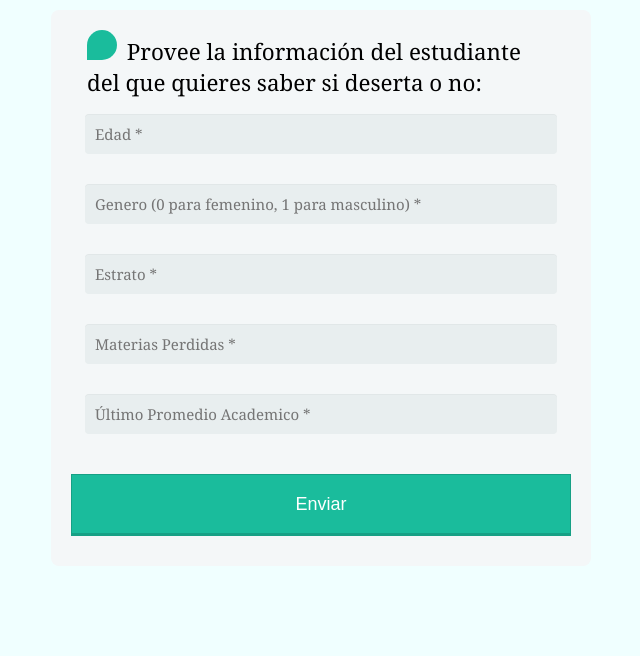
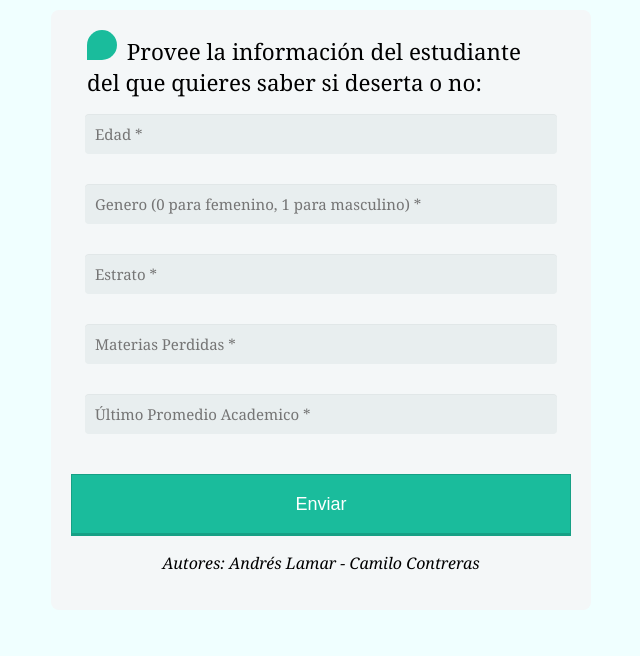
Before and after one commit to AndresLamar/Desertion_model, a Flask app: page / in a window 1280 px wide. Shown: the top 656 px of the page, without its empty margins (319-959 px from the left). Run offline with Flask 3, Linux system fonts and the light colour scheme; parts of the project's set-up code (start-up, migrations or seed data) failed here and were passed over.

Commit message:
add autors

```diff
--- a/static/styles.css
+++ b/static/styles.css
@@ -2,6 +2,12 @@ body {
     margin: 0;
     padding: 0;
     background-color: azure;
+}
+
+.autors {
+    text-align: center;
+    font-family: Georgia, "Times New Roman", Times, serif;
+    font-style: italic;
 }
 
 .prediction_title{
--- a/templates/index.html
+++ b/templates/index.html
@@ -22,6 +22,8 @@
 			</fieldset>
 			<input type="submit" value="Enviar" />
 			</form>
+
+			<p class="autors"> Autores:  Andrés Lamar - Camilo Contreras </p>
 			</div>
 
 	</body>
```
